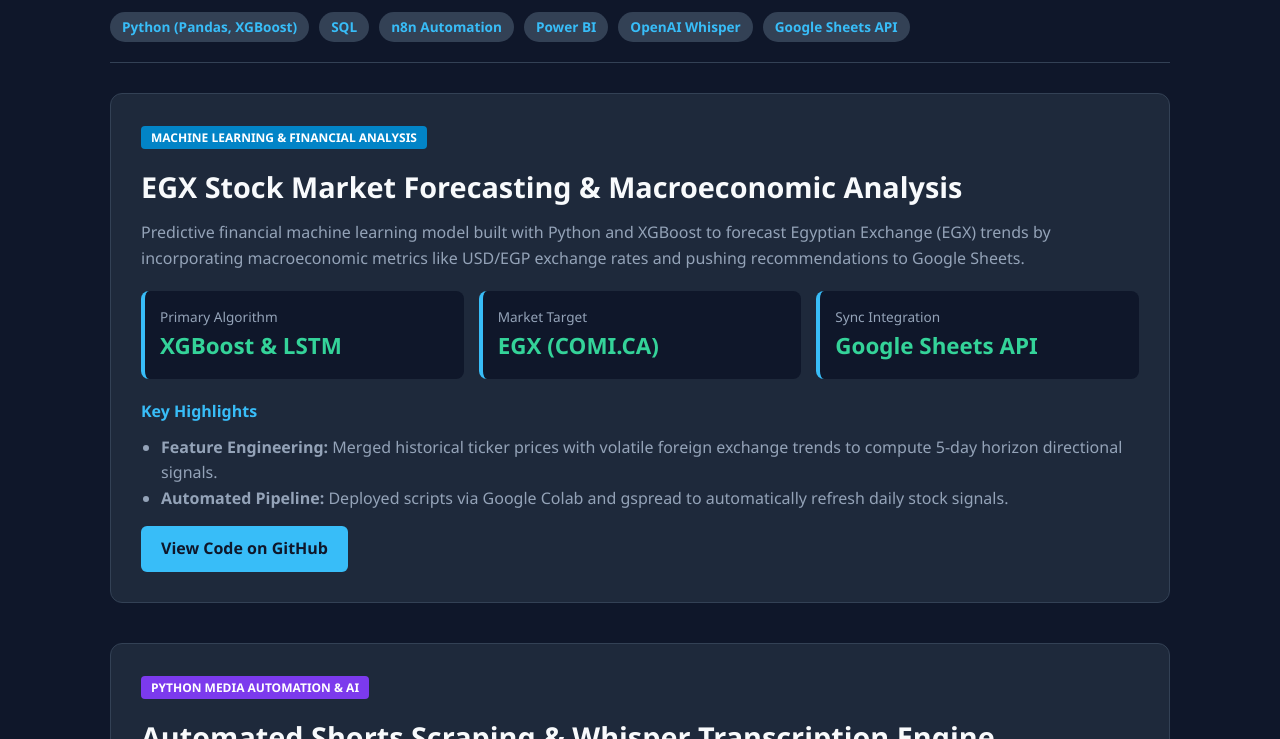
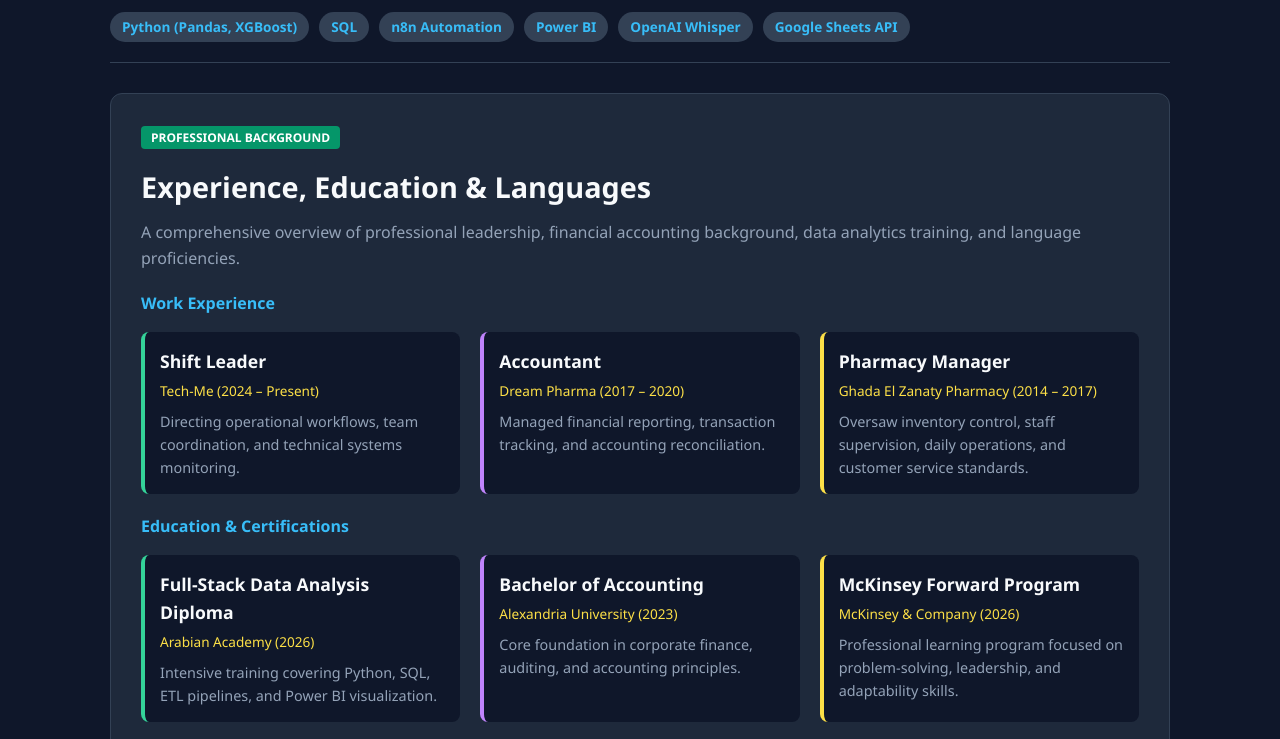
Before and after one commit to Roshdy296/Roshdy296, a plain HTML site: page index.html in a window 1280 px wide. Shown: the part 193-932 px from the top of the page. Drawn offline with Linux system fonts and the light colour scheme.

Commit message:
Enhance CV summary with professional background details
Added professional background section with work experience, education, and language proficiencies.

```diff
--- a/index.html
+++ b/index.html
@@ -153,6 +153,33 @@
             margin-top: 20px;
             display: block;
         }
+
+        .resume-grid {
+            display: grid;
+            grid-template-columns: repeat(auto-fit, minmax(300px, 1fr));
+            gap: 20px;
+            margin-top: 15px;
+        }
+
+        .resume-item {
+            background-color: var(--bg-color);
+            padding: 15px;
+            border-radius: 8px;
+            border-left: 4px solid var(--accent-green);
+        }
+
+        .resume-item h4 {
+            color: var(--text-main);
+            font-size: 1.1rem;
+            margin-bottom: 5px;
+        }
+
+        .resume-item span {
+            font-size: 0.85rem;
+            color: var(--accent-yellow);
+            display: block;
+            margin-bottom: 8px;
+        }
     </style>
 </head>
 <body>
@@ -171,6 +198,59 @@
     </header>
 
     <main>
+
+        <!-- PROFESSIONAL BACKGROUND / CV SUMMARY -->
+        <article class="project-card">
+            <span class="tool-badge" style="background-color: #059669;">Professional Background</span>
+            <h2 class="project-title">Experience, Education & Languages</h2>
+            <p style="color: var(--text-muted);">A comprehensive overview of professional leadership, financial accounting background, data analytics training, and language proficiencies.</p>
+
+            <span class="section-header">Work Experience</span>
+            <div class="resume-grid">
+                <div class="resume-item">
+                    <h4>Shift Leader</h4>
+                    <span>Tech-Me (2024 – Present)</span>
+                    <p style="color: var(--text-muted); font-size: 0.9rem;">Directing operational workflows, team coordination, and technical systems monitoring.</p>
+                </div>
+                <div class="resume-item" style="border-left-color: var(--accent-purple);">
+                    <h4>Accountant</h4>
+                    <span>Dream Pharma (2017 – 2020)</span>
+                    <p style="color: var(--text-muted); font-size: 0.9rem;">Managed financial reporting, transaction tracking, and accounting reconciliation.</p>
+                </div>
+                <div class="resume-item" style="border-left-color: var(--accent-yellow);">
+                    <h4>Pharmacy Manager</h4>
+                    <span>Ghada El Zanaty Pharmacy (2014 – 2017)</span>
+                    <p style="color: var(--text-muted); font-size: 0.9rem;">Oversaw inventory control, staff supervision, daily operations, and customer service standards.</p>
+                </div>
+            </div>
+
+            <span class="section-header">Education & Certifications</span>
+            <div class="resume-grid">
+                <div class="resume-item">
+                    <h4>Full-Stack Data Analysis Diploma</h4>
+                    <span>Arabian Academy (2026)</span>
+                    <p style="color: var(--text-muted); font-size: 0.9rem;">Intensive training covering Python, SQL, ETL pipelines, and Power BI visualization.</p>
+                </div>
+                <div class="resume-item" style="border-left-color: var(--accent-purple);">
+                    <h4>Bachelor of Accounting</h4>
+                    <span>Alexandria University (2023)</span>
+                    <p style="color: var(--text-muted); font-size: 0.9rem;">Core foundation in corporate finance, auditing, and accounting principles.</p>
+                </div>
+                <div class="resume-item" style="border-left-color: var(--accent-yellow);">
+                    <h4>McKinsey Forward Program</h4>
+                    <span>McKinsey & Company (2026)</span>
+                    <p style="color: var(--text-muted); font-size: 0.9rem;">Professional learning program focused on problem-solving, leadership, and adaptability skills.</p>
+                </div>
+            </div>
+
+            <span class="section-header">Language Proficiencies</span>
+            <div class="tags" style="margin-top: 15px;">
+                <span class="tag" style="background-color: var(--bg-color); color: var(--accent-green);">Arabic (Native)</span>
+                <span class="tag" style="background-color: var(--bg-color); color: var(--accent-green);">English (Fluent)</span>
+                <span class="tag" style="background-color: var(--bg-color); color: var(--accent-blue);">French (Good)</span>
+                <span class="tag" style="background-color: var(--bg-color); color: var(--accent-blue);">Russian (Good)</span>
+            </div>
+        </article>
 
         <!-- PROJECT 1: EGX STOCK MARKET PREDICTION -->
         <article class="project-card">
@@ -225,7 +305,7 @@
                 <li><strong>Metadata Logging:</strong> Parsed video engagement metrics directly into structured Excel sheets using openpyxl.</li>
             </ul>
 
-        <a href="https://github.com/Roshdy296/Automated-YouTube-Shorts-Scraper-Whisper-AI" target="_blank" class="btn">View Automation Repository</a>
+            <a href="https://github.com/Roshdy296/Automated-YouTube-Shorts-Scraper-Whisper-AI" target="_blank" class="btn">View Automation Repository</a>
         </article>
 
         <!-- PROJECT 3: AUTOMATED N8N PIPELINE & POWER BI -->
```
